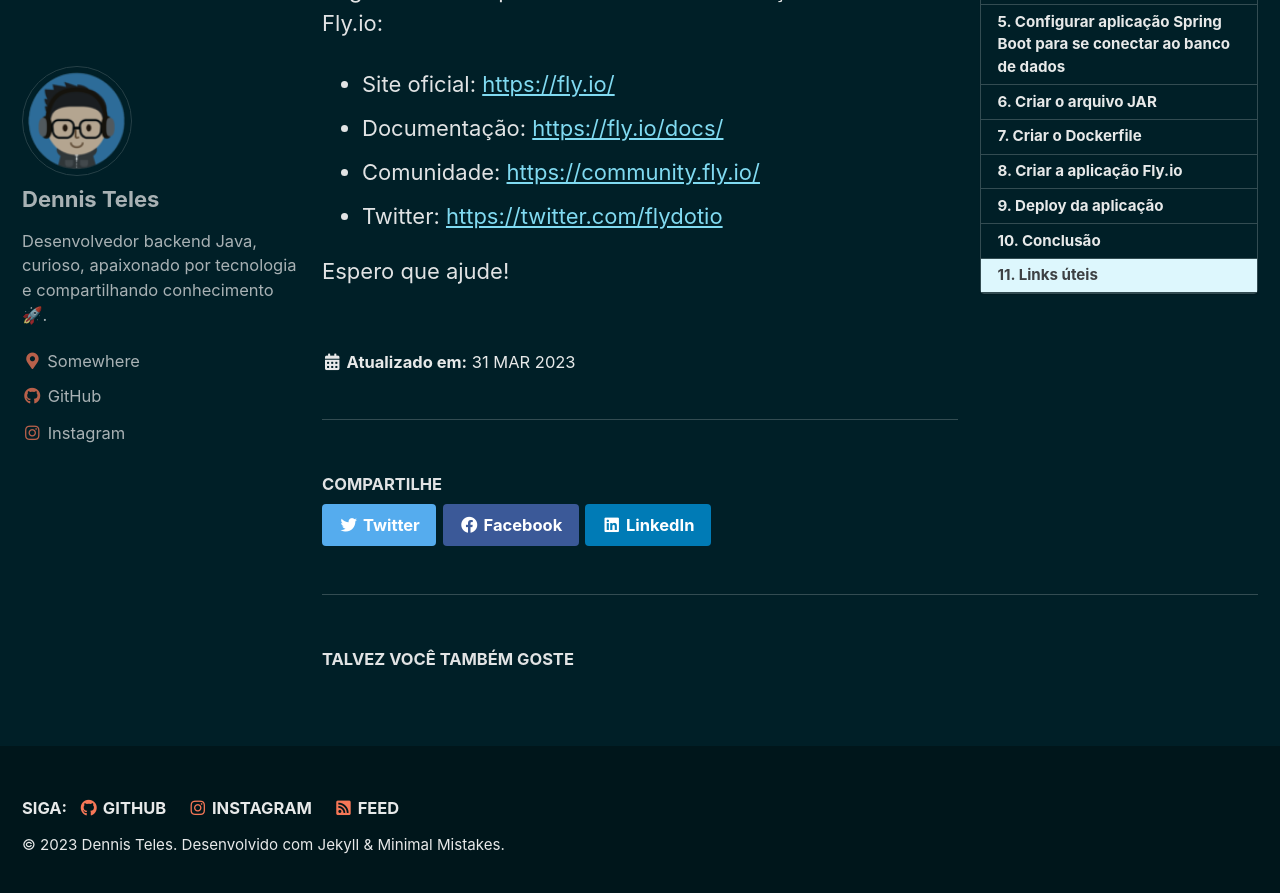
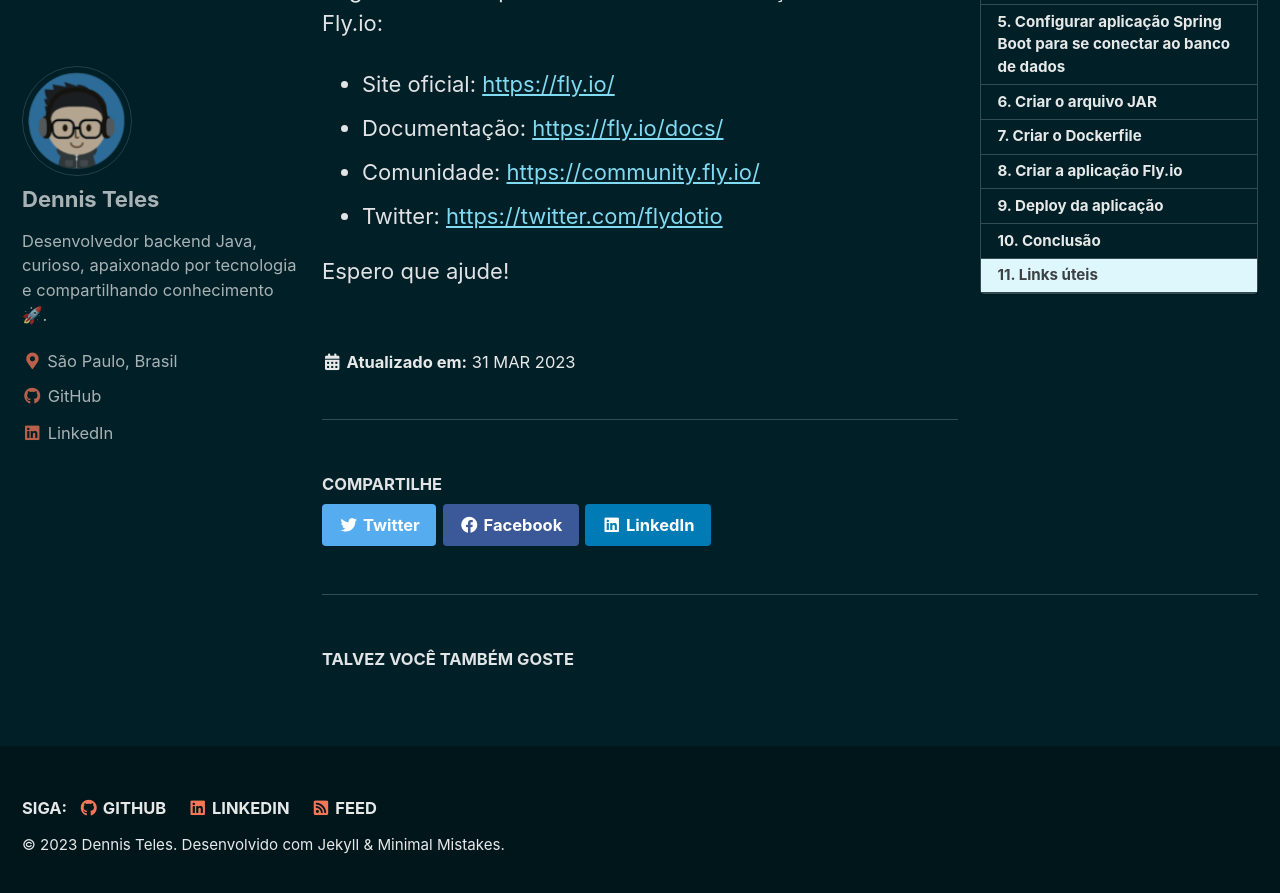
Before and after one commit to detds/detds.github.io, a Jekyll site: the page built from _posts/2023-03-31-deploy-flyio-via-dockerfile-tutorial.md, in a window 1280 px wide and 900 px high, scrolled down 11331 px. Shown: the top 893 px of the window. Built offline with Jekyll 4.4.1, drawn with Linux system fonts in a browser that asks for light colours; cached includes are drawn as plain includes.

Commit message:
Updating informations in _config.yml

```diff
--- a/_config.yml
+++ b/_config.yml
@@ -22,7 +22,7 @@ title                    : "Dennis Teles"
 title_separator          : "-"
 subtitle                 : "Desbravando Java e tecnologias relacionadas" # site tagline that appears below site title in masthead
 name                     : "Dennis Teles"
-description              : "An amazing website."
+description              : "Site sobre Java e tecnologias relacionadas."
 url                      : # the base hostname & protocol for your site e.g. "https://mmistakes.github.io"
 baseurl                  : # the subpath of your site, e.g. "/blog"
 repository               : # GitHub username/repo-name e.g. "mmistakes/minimal-mistakes"
@@ -109,7 +109,7 @@ author:
   name             : "Dennis Teles"
   avatar           : "/assets/images/my-photo.png" # path of avatar image, e.g. "/assets/images/bio-photo.jpg"
   bio              : "Desenvolvedor backend Java, curioso, apaixonado por tecnologia e compartilhando conhecimento 🚀. "
-  location         : "Somewhere"
+  location         : "São Paulo, Brasil"
   email            :
   links:
     - label: "Email"
@@ -129,7 +129,10 @@ author:
       url: "https://github.com/detds"
     - label: "Instagram"
       icon: "fab fa-fw fa-instagram"
-      url: "https://instagram.com/"
+      # url: "https://instagram.com/"
+    - label: "LinkedIn"
+      icon: "fab fa-fw fa-linkedin"
+      url: "https://www.linkedin.com/in/dennisteles/"
 
 # Site Footer
 footer:
@@ -142,7 +145,7 @@ footer:
       # url:
     - label: "GitHub"
       icon: "fab fa-fw fa-github"
-      url: "https://github.com/"
+      url: "https://github.com/detds"
     - label: "GitLab"
       icon: "fab fa-fw fa-gitlab"
       # url:
@@ -151,8 +154,10 @@ footer:
       # url:
     - label: "Instagram"
       icon: "fab fa-fw fa-instagram"
-      url: "https://instagram.com/"
-
+      # url: "https://instagram.com/"
+    - label: "LinkedIn"
+      icon: "fab fa-fw fa-linkedin"
+      url: "https://www.linkedin.com/in/dennisteles/"
 
 # Reading Files
 include:
```
